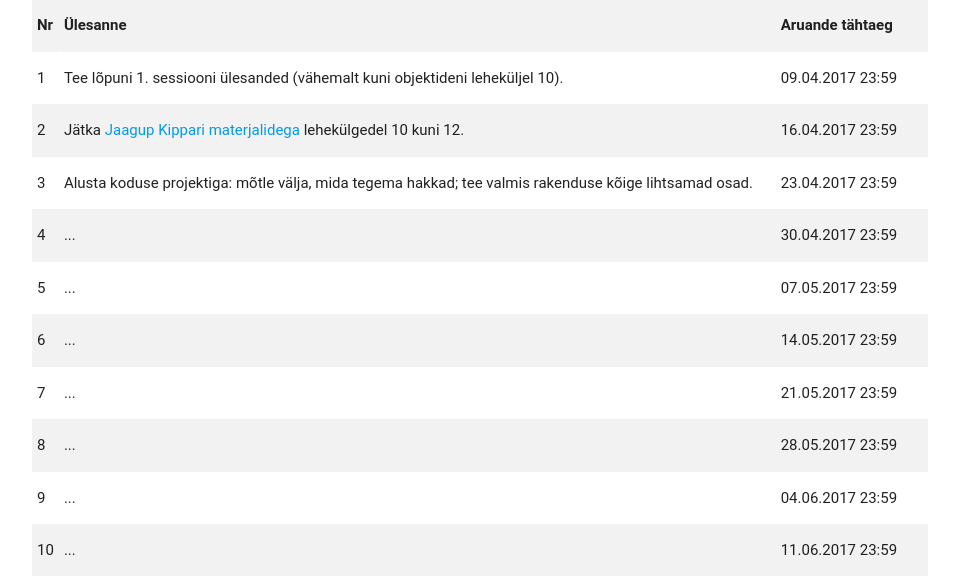
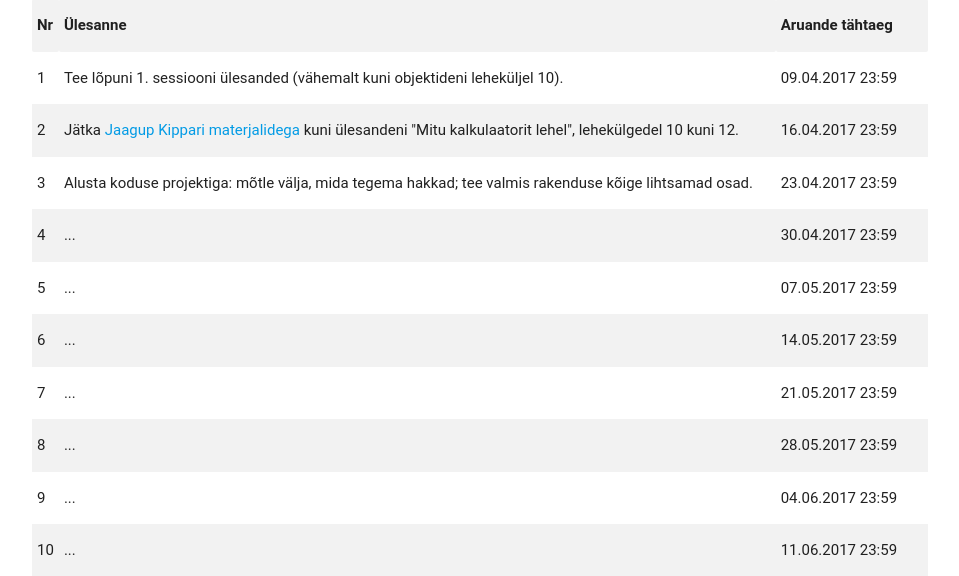
Before and after one commit to mangus/hki5002, a PHP site: page / in a window 1280 px wide. Shown: the part 648-1224 px from the top of the page, without its empty margins (160-1119 px from the left). Run offline with PHP 8.4, Linux system fonts and the light colour scheme; some web fonts are replaced.

Commit message:
Specify assignement number 2

```diff
--- a/index.php
+++ b/index.php
@@ -68,7 +68,7 @@
 			</tr>
 			<tr>
 				<td>2</td>
-				<td>Jätka <a href="http://minitorn.tlu.ee/~jaagup/kool/java/loeng/veebijatk/veebijatk.pdf">Jaagup Kippari materjalidega</a> lehekülgedel 10 kuni 12.</td>
+				<td>Jätka <a href="http://minitorn.tlu.ee/~jaagup/kool/java/loeng/veebijatk/veebijatk.pdf">Jaagup Kippari materjalidega</a> kuni ülesandeni "Mitu kalkulaatorit lehel", lehekülgedel 10 kuni 12.</td>
 				<td>16.04.2017 23:59</td>
 			</tr>
 			<tr>
```
